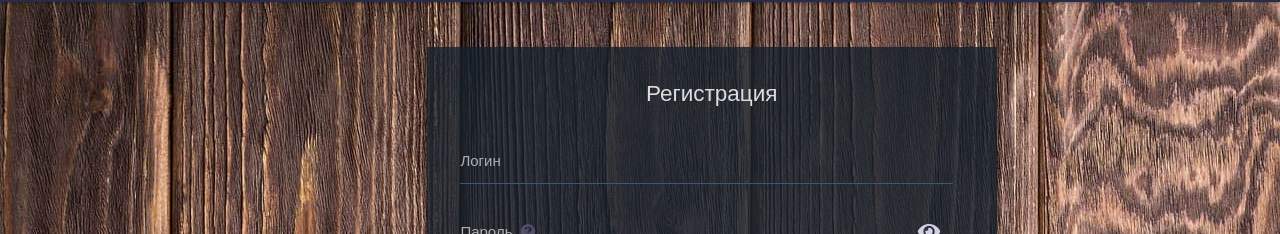
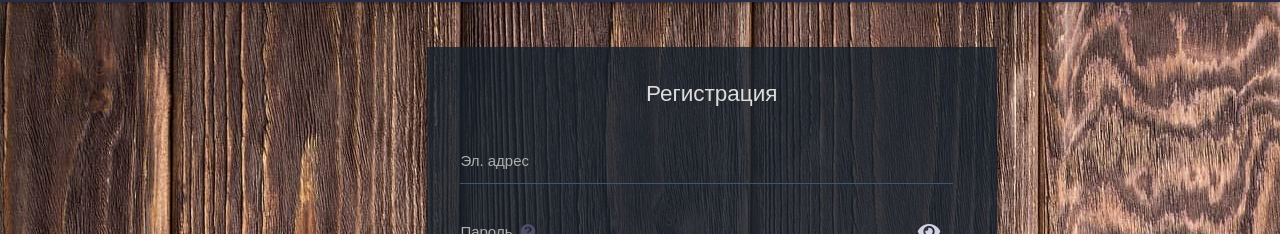
Before and after one commit to SerhiiCho/reciper-go, a Vue app in the folder frontend/: page /register in a window 1280 px wide. Shown: the part 54-288 px from the top of the page. Built offline with nearby package versions, Linux system fonts and the light colour scheme.

Commit message:
[front] Fixed mistake in Register.vue

```diff
--- a/frontend/src/views/Register.vue
+++ b/frontend/src/views/Register.vue
@@ -7,16 +7,16 @@
 
             <form method="POST" action="/register" class="px-4">
                 <div class="input-field">
-                    <input type="text"
-                        id="username"
-                        name="username"
+                    <input type="email"
+                        id="email"
+                        name="email"
                         required
                     >
-                    <label for="username">
-                        {{ $t('auth.username') }}
-                        <!-- @include('includes.tip', ['tip' => trans('auth.username_desc')]) -->
+                    <label for="email">
+                        {{ $t('forms.email') }}
+                        <!-- @include('includes.tip', ['tip' => trans('auth.email_desc')]) -->
                     </label>
-                    <!-- @include('includes.input-error', ['field' => 'username']) -->
+                    <!-- @include('includes.input-error', ['field' => 'email']) -->
                 </div>
 
                 <Visibility :tooltip="$t('forms.pwd_desc')"
```
